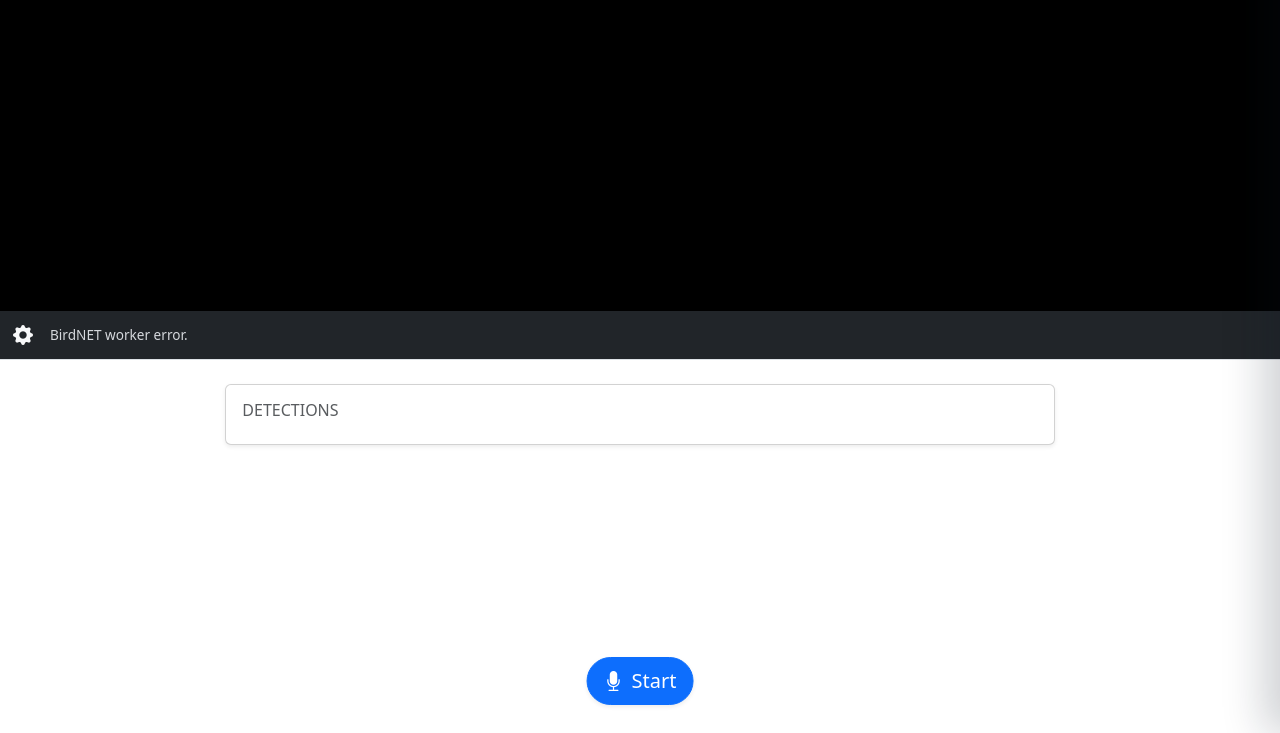
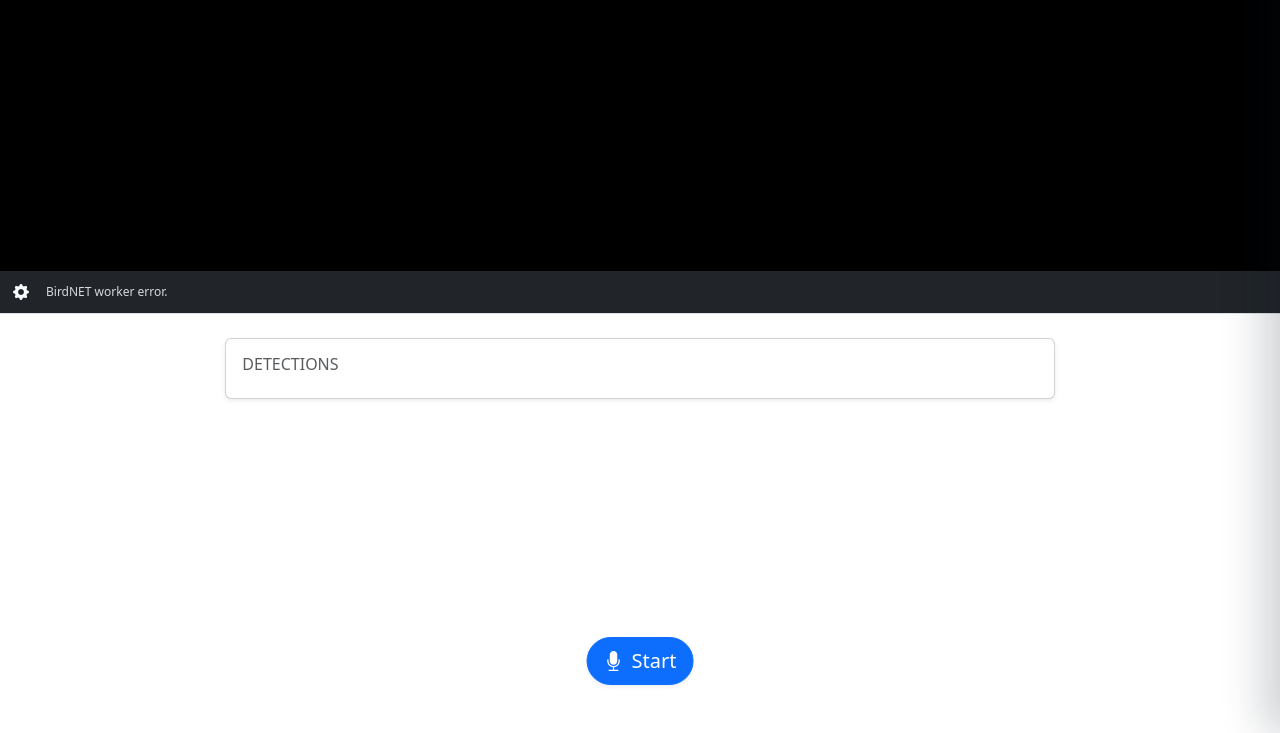
Before and after one commit to RX12/BirdNET-Segment-Live-PWA, an Eleventy site: page src/index.njk in a window 1280 px wide. Shown: the part 67-800 px from the top of the page. Built offline with nearby package versions, Linux system fonts and the light colour scheme; Eleventy itself is replaced by a stand-in of ours; files that its build step writes are made by us from their sources.

Commit message:
tweak layout

```diff
--- a/public/css/main.css
+++ b/public/css/main.css
@@ -16,8 +16,8 @@ body {
   border-bottom: 1px solid #1e2226;
 }
 .status-bar #statusText {
-  font-size: 0.85rem;
-  line-height: 1.2;
+  font-size: 0.75rem;
+  line-height: 1.0;
 }
 .status-bar .btn-link {
   color: #d6d9dd;
@@ -59,7 +59,7 @@ body {
   position: fixed;
   left: 50%;
   transform: translateX(-50%);
-  bottom: 1.75rem;
+  bottom: 3.0rem;
   z-index: 1050;
 }
 
@@ -85,7 +85,7 @@ main { padding-bottom: 4.5rem; }
 /* Live spectrogram canvas */
 .live-spectrogram-canvas {
   width: 100%;
-  height: 15rem;
+  height: 35vh;
   display: block;
   background: #000;
   image-rendering: pixelated;
@@ -95,9 +95,9 @@ main { padding-bottom: 4.5rem; }
   width: 100%;
   background: #020617;
 }
-.spectrogram-full .live-spectrogram-canvas { height: 18rem; }
+.spectrogram-full .live-spectrogram-canvas { height: 35vh; }
 @media (min-width: 992px) {
-  .spectrogram-full .live-spectrogram-canvas { height: 20rem; }
+  .spectrogram-full .live-spectrogram-canvas { height: 35vh; }
 }
 
 /* Settings layout */
--- a/public/js/app.js
+++ b/public/js/app.js
@@ -22,7 +22,7 @@ const USE_TEMPORAL_POOL = true;
 
 // Spectrogram frequency range + colormap
 const SPECTRO_MIN_FREQ_DEFAULT = 0;
-const SPECTRO_MAX_FREQ_DEFAULT = 12000;
+const SPECTRO_MAX_FREQ_DEFAULT = 10000;
 let spectroMinFreq = SPECTRO_MIN_FREQ_DEFAULT;
 let spectroMaxFreq = SPECTRO_MAX_FREQ_DEFAULT;
 let colormapName = "viridis";
--- a/src/index.njk
+++ b/src/index.njk
@@ -20,7 +20,7 @@ permalink: "/"
           aria-controls="settingsDrawer"
           aria-label="Toggle settings"
         >
-          <i class="bi bi-gear-fill fs-5"></i>
+          <i class="bi bi-gear-fill fs-7"></i>
           <span class="visually-hidden">Open settings</span>
         </button>
         <p id="statusText" class="mb-0 ms-3 flex-grow-1">
@@ -95,7 +95,7 @@ permalink: "/"
           <label for="maxFreqRange" class="form-label">Max frequency (Hz)</label>
           <input type="range" class="form-range" id="maxFreqRange" min="1000" max="15000" step="100">
           <div class="form-text">
-            Max <span class="form-range-value" id="maxFreqValue">8000 Hz</span>
+            Max <span class="form-range-value" id="maxFreqValue">10000 Hz</span>
           </div>
         </div>
         <div>
```
